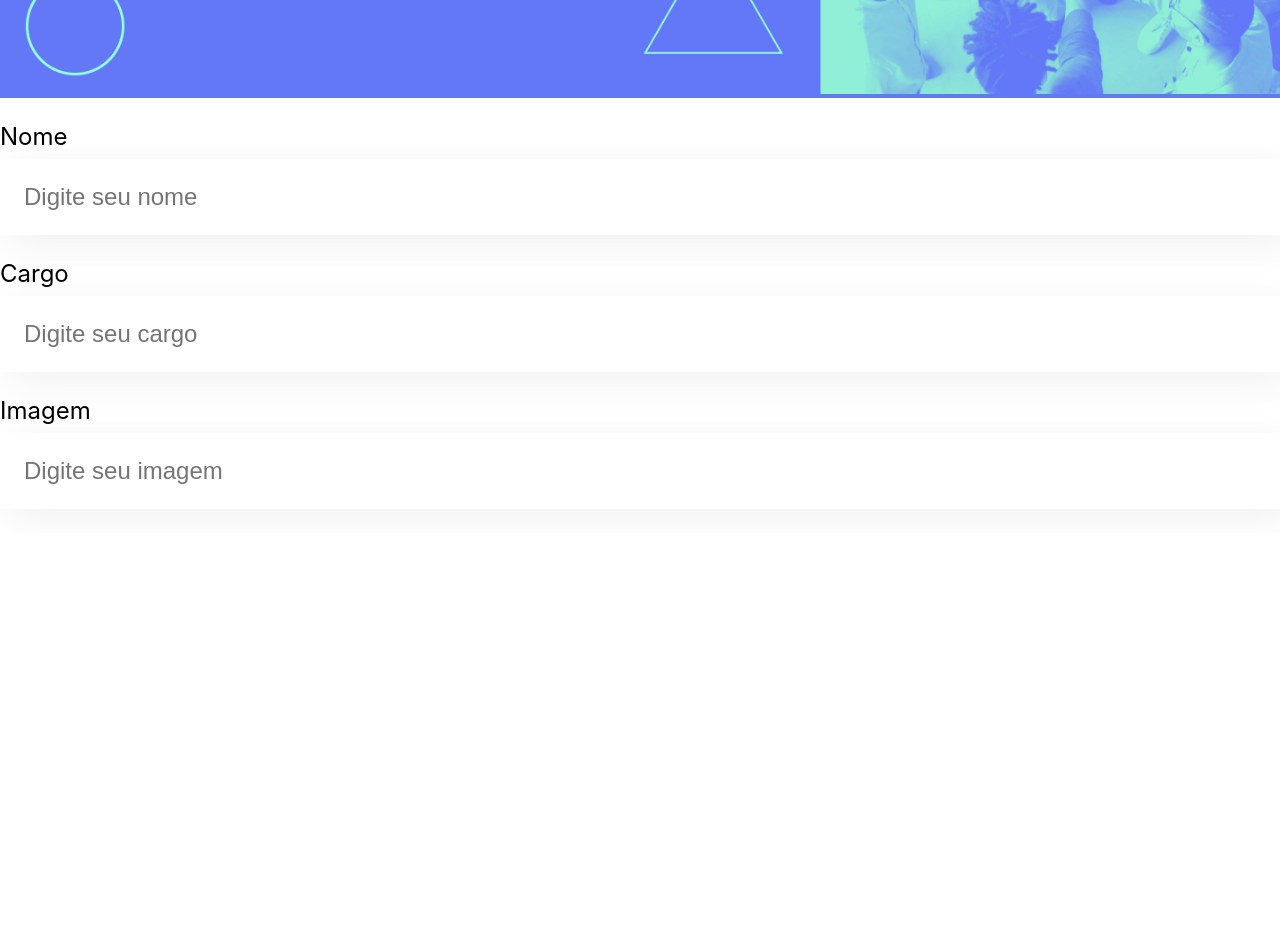
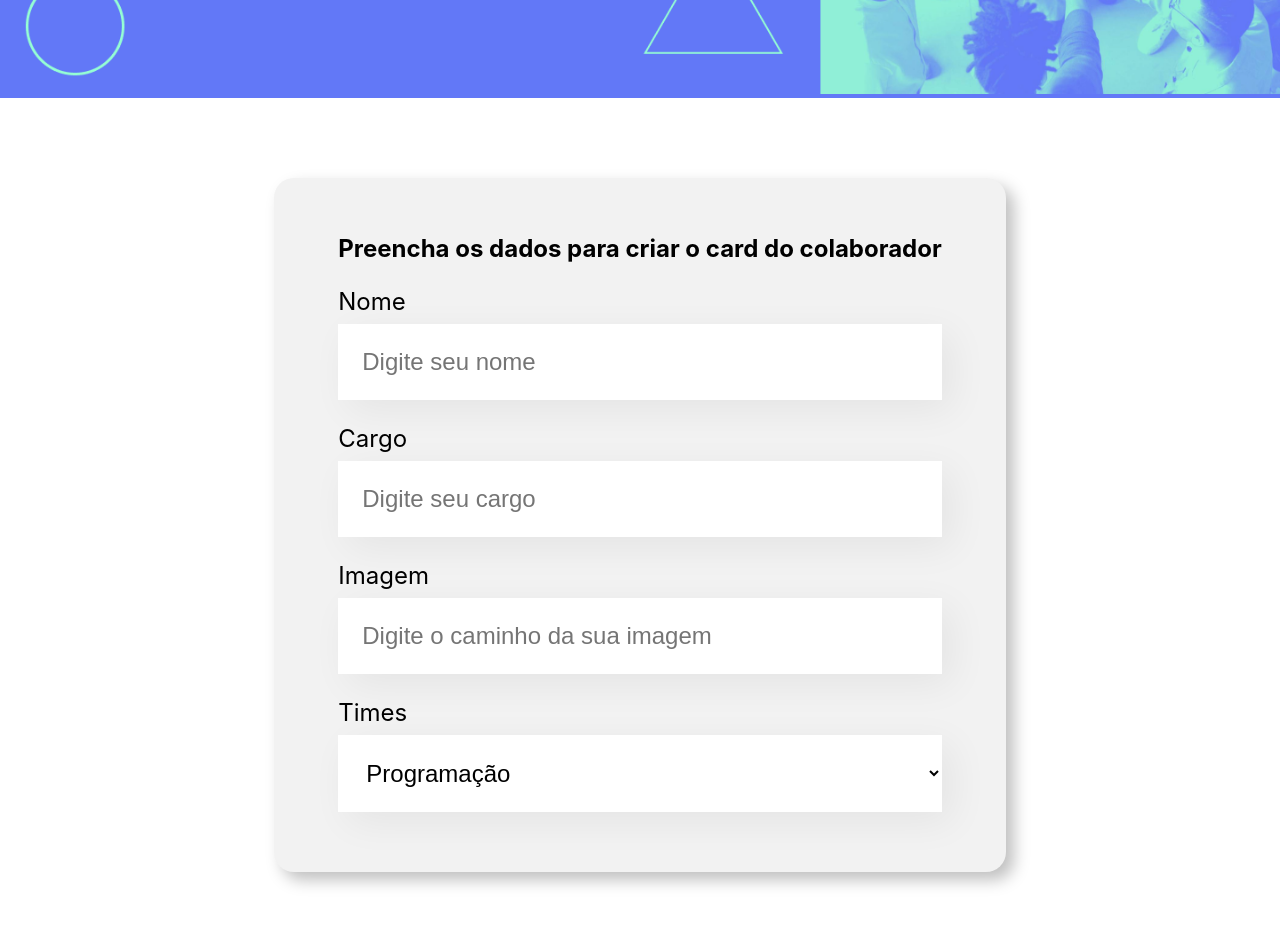
Before and after one commit to pbrito1/organo, a JavaScript app: page / in a window 1280 px wide. Shown: the part 400-1326 px from the top of the page. Before the commit the page ends 933 px from the top, so only its background shows below. Built offline with nearby package versions, Linux system fonts and the light colour scheme; the HTML template or start-up script is replaced by a standard one.

Commit message:
Creating new components and refacting some

```diff
--- a/src/App.js
+++ b/src/App.js
@@ -1,13 +1,11 @@
 import Banner from './components/banner';
-import Text from './components/text';
+import Forms from './components/forms';
 
 function App() {
   return (
     <div className="App">
       <Banner />
-      <Text label="Nome" />
-      <Text label="Cargo" />
-      <Text label="Imagem" />
+      <Forms />
     </div>
   );
 }
--- /dev/null
+++ b/src/components/forms/forms.css
@@ -0,0 +1,13 @@
+.forms {
+    display: flex;
+    justify-content: center;
+    margin: 80px 0;
+}
+
+.forms form {
+    max-width: 80%;
+    background-color: #f2f2f2;
+    border-radius: 20px;
+    padding: 36px 64px;
+    box-shadow: 8px 8px 16px rgba(0, 0, 0, 0.25);
+}
--- /dev/null
+++ b/src/components/forms/forms.js
@@ -0,0 +1,25 @@
+import Texts from '../texts';
+import Lists from '../lists';
+import './forms.css';
+
+export const Forms = () => {
+
+    const items = [
+        'Programação',
+        'Design',
+        'Marketing',
+        'Vendas'
+        ];
+
+    return (
+        <section className='forms'>
+            <form>
+                <h2>Preencha os dados para criar o card do colaborador</h2>
+                <Texts label="Nome" placeholder="Digite seu nome" />
+                <Texts label="Cargo" placeholder="Digite seu cargo" />
+                <Texts label="Imagem" placeholder="Digite o caminho da sua imagem" />
+                <Lists label="Times" placeholder="Selecione um time" items={items} />
+            </form>
+        </section>
+    )
+}
--- /dev/null
+++ b/src/components/forms/index.js
@@ -0,0 +1,3 @@
+import {Forms} from './forms';
+
+export default Forms;
--- /dev/null
+++ b/src/components/lists/index.js
@@ -0,0 +1,3 @@
+import {Lists} from "./lists";
+
+export default Lists;
--- a/src/components/text/text.css
+++ b/src/components/lists/lists.css
@@ -1,13 +1,13 @@
-.text {
+.lists {
  margin: 24px 0;
 }
-.text label {
+.lists label {
   display: block;
   margin-bottom: 8px;
   font-size: 24px;
 }
 
-.text input {
+.lists select {
     background: #FFF;
     box-shadow: 10px 10px 39px rgba(0, 0, 0, 0.06);
     width: 100%;
--- /dev/null
+++ b/src/components/lists/lists.js
@@ -0,0 +1,14 @@
+import './lists.css';
+
+export const Lists = (props) => {
+    return (
+        <div className="lists">
+            <label>{props.label}</label>
+            <select placeholder={props.placeholder}>
+                {props.items.map((item, index) => {
+                    return <option key={index}>{item}</option>
+                })}
+            </select>
+        </div>
+    )
+}
--- a/src/components/text/index.js
+++ /dev/null
@@ -1,3 +0,0 @@
-import { Text } from "./text";
-
-export default Text;
--- a/src/components/text/text.js
+++ /dev/null
@@ -1,10 +0,0 @@
-import './text.css'
-
-export const Text = (props) => {
-    return (
-        <div className='text'>
-            <label>{props.label}</label>
-            <input placeholder={`Digite seu ${props.label.toLowerCase()}`} />
-        </div>
-    )
-}
--- /dev/null
+++ b/src/components/texts/index.js
@@ -0,0 +1,3 @@
+import { Texts } from "./texts";
+
+export default Texts;
--- /dev/null
+++ b/src/components/texts/texts.css
@@ -0,0 +1,18 @@
+.texts {
+ margin: 24px 0;
+}
+.texts label {
+  display: block;
+  margin-bottom: 8px;
+  font-size: 24px;
+}
+
+.texts input {
+    background: #FFF;
+    box-shadow: 10px 10px 39px rgba(0, 0, 0, 0.06);
+    width: 100%;
+    border: none;
+    font-size: 24px;
+    padding: 24px;
+    box-sizing: border-box;
+}
--- /dev/null
+++ b/src/components/texts/texts.js
@@ -0,0 +1,10 @@
+import './texts.css'
+
+export const Texts = (props) => {
+    return (
+        <div className='texts'>
+            <label>{props.label}</label>
+            <input placeholder={props.placeholder} />
+        </div>
+    )
+}
```
Also changed, not shown: 1 other file (tests, documents, lock files or other folders).
